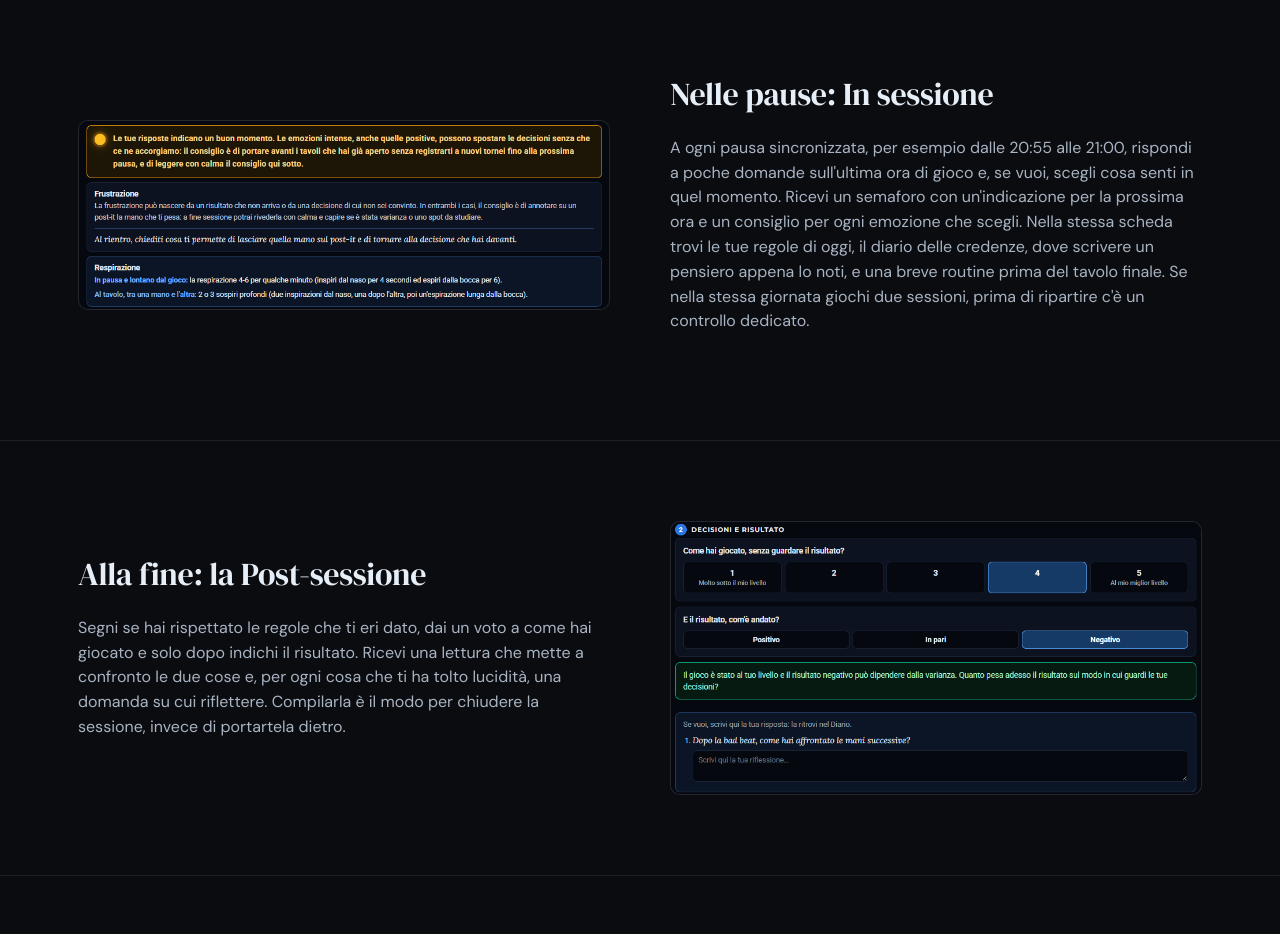
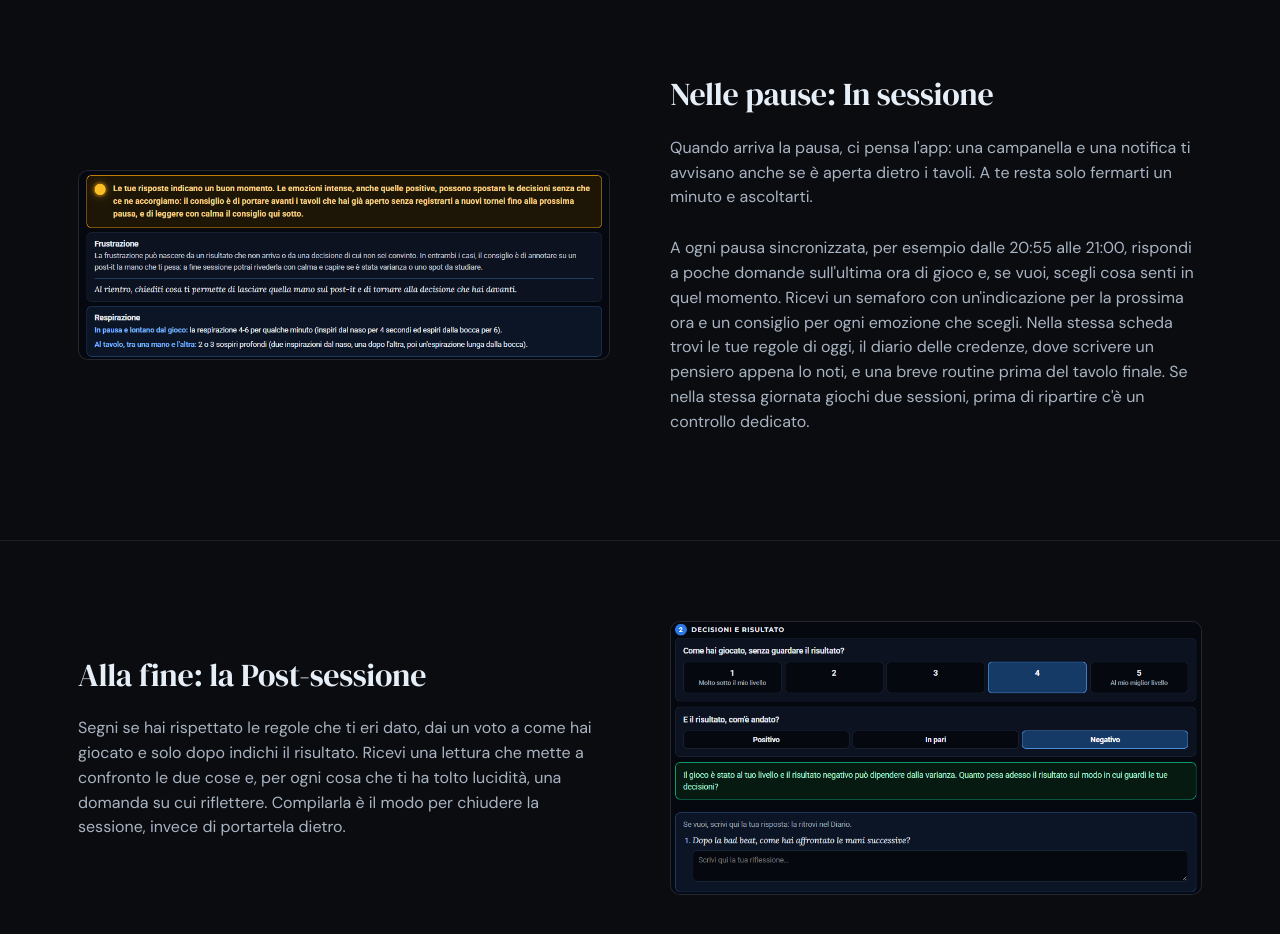
Before and after one commit to rucchettad/mindset-discipline-lab-landing, a plain HTML site: page mental-game-check.html in a window 1280 px wide. Shown: the part 1320-2254 px from the top of the page. Drawn offline with Linux system fonts and the light colour scheme.

Commit message:
Add files via upload

```diff
--- a/mental-game-check.html
+++ b/mental-game-check.html
@@ -122,6 +122,8 @@
     <div class="calc-detail-grid reverse">
       <div class="calc-detail-text">
         <h2>Nelle pause: In sessione</h2>
+        <!-- 24/11/2026 (approvato da Danilo): avvisi della pausa -->
+        <p>Quando arriva la pausa, ci pensa l'app: una campanella e una notifica ti avvisano anche se è aperta dietro i tavoli. A te resta solo fermarti un minuto e ascoltarti.</p>
         <p>A ogni pausa sincronizzata, per esempio dalle 20:55 alle 21:00, rispondi a poche domande sull'ultima ora di gioco e, se vuoi, scegli cosa senti in quel momento. Ricevi un semaforo con un'indicazione per la prossima ora e un consiglio per ogni emozione che scegli. Nella stessa scheda trovi le tue regole di oggi, il diario delle credenze, dove scrivere un pensiero appena lo noti, e una breve routine prima del tavolo finale. Se nella stessa giornata giochi due sessioni, prima di ripartire c'è un controllo dedicato.</p>
       </div>
       <div class="calc-detail-shot">
```
